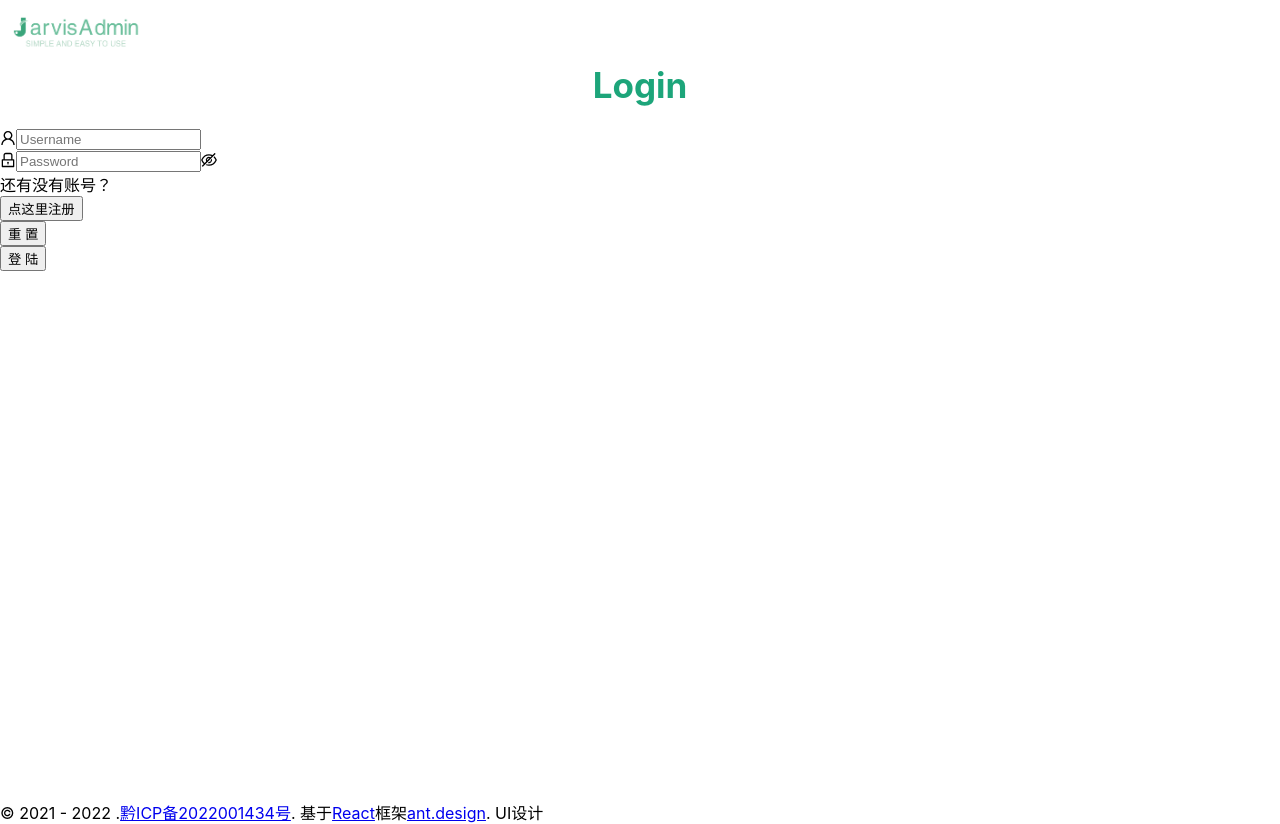
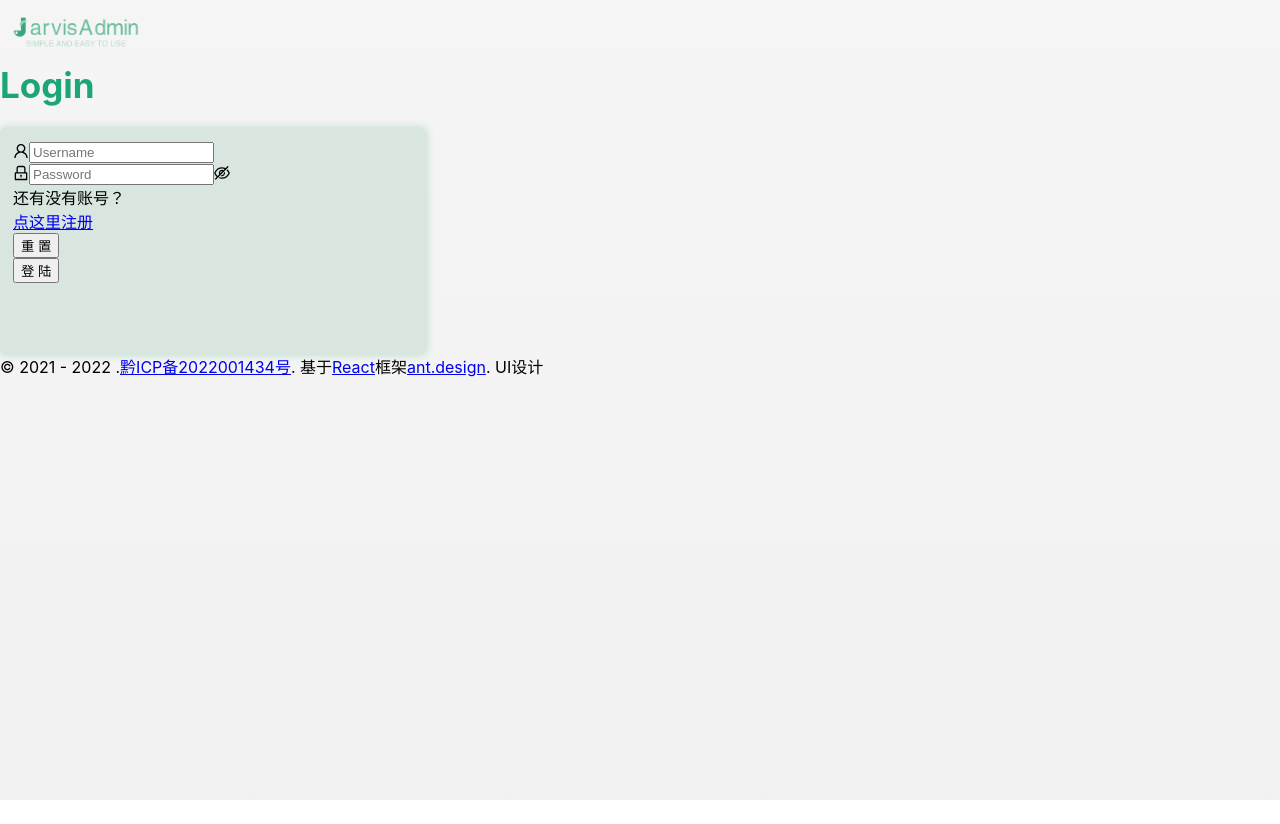
Before and after one commit to aide-cloud/jarvis-admin, a React (Create React App) app in the folder app/root-app/: page /account/login in a window 1280 px wide. After the commit the page ends 800 px from the top, so only its background shows below. Built offline with nearby package versions, Linux system fonts and the light colour scheme.

Commit message:
feat: update login

```diff
--- a/app/root-app/src/pages/account/login/Login.less
+++ b/app/root-app/src/pages/account/login/Login.less
@@ -3,34 +3,32 @@
   width: 100vw;
   padding: 0;
   margin: 0;
+  // 渐变背景
+  background: linear-gradient(to bottom, #f5f5f5 0%, #f1f1f1 100%);
+  align-items: center;
+  justify-content: center;
+  background-size: 100% 100%;
+  background-repeat: no-repeat;
   .Login {
-    margin: 0;
-    padding: 0;
-    height: 100vh;
-    width: 100vw;
-    align-items: center;
-    justify-content: center;
-    background-size: 100% 100%;
-    background-repeat: no-repeat;
-
     .Space-Title {
       width: 100%;
       .logo {
+        padding: 0;
       }
+
       .title {
         height: 64px;
-        width: 100%;
         font-size: 35px;
         color: #1da57a;
         font-weight: bold;
-        text-align: center;
       }
     }
 
-    // 内容居中
-    .content {
-      height: 400px;
-      width: 600px;
+    .Form {
+      margin: 0;
+      padding: 12px;
+      height: 200px;
+      width: 400px;
 
       // 内容背景色
       background-color: #d8e6df;
@@ -40,16 +38,10 @@
       border-radius: 5px;
       // 内容边框阴影
       box-shadow: 0 0 10px rgba(178, 217, 199, 100);
-      align-items: center;
-      justify-content: center;
-
-      .Form {
+      .Space {
+        width: 100%;
+        padding: 0;
         margin: 0;
-        // 内容宽度
-        width: 400px;
-        // 内容高度
-        height: 400px;
-        text-align: right;
       }
     }
 
--- a/app/root-app/src/pages/account/login/Login.tsx
+++ b/app/root-app/src/pages/account/login/Login.tsx
@@ -1,8 +1,8 @@
 import JarvisLogo from '@/components/logo'
 import { LockOutlined, UserOutlined } from '@ant-design/icons'
-import { Button, Form, Input, Space } from 'antd'
+import { Button, Col, Form, Input, Row, Space } from 'antd'
 import React from 'react'
-import { useNavigate } from 'react-router-dom'
+import { Link, useNavigate } from 'react-router-dom'
 
 import './Login.less'
 
@@ -24,8 +24,8 @@ const Login: React.FC = () => {
   }
 
   return (
-    <div className='root'>
-      <Space size={4} className='Login' direction='vertical'>
+    <Space direction='vertical' size={24} className='root'>
+      <Space size={4} className='Login' align='center' direction='vertical'>
         <Space className='Space-Title'>
           <div className='logo'>
             <JarvisLogo />
@@ -43,28 +43,34 @@ const Login: React.FC = () => {
             name='password'
             rules={[{ required: true, message: 'Please input your password!' }]}
           >
-            <Input.Password placeholder='Password' prefix={<LockOutlined />} />
+            <Input.Password
+              autoComplete='true'
+              placeholder='Password'
+              prefix={<LockOutlined />}
+            />
           </Form.Item>
-          <Space>
+          <Space align='baseline' size={66} className='Space'>
+            <Space size={1} align='baseline'>
               还有没有账号？
-            <Button type='link' onClick={toRegister}>
-              点这里注册
-            </Button>
+              <Link to='/account/register'>点这里注册</Link>
+            </Space>
+            <Space align='baseline'>
               <Form.Item>
-              <Button type='ghost' htmlType='reset'>
+                <Button type='ghost' htmlType='reset' size='middle'>
                   重置
                 </Button>
               </Form.Item>
               <Form.Item>
-              <Button type='primary' htmlType='submit'>
+                <Button type='primary' htmlType='submit' size='middle'>
                   登陆
                 </Button>
               </Form.Item>
             </Space>
+          </Space>
         </Form>
       </Space>
       <JarvisFooter />
-    </div>
+    </Space>
   )
 }
 
```
Lines whose indentation alone changed are shown as unchanged.
